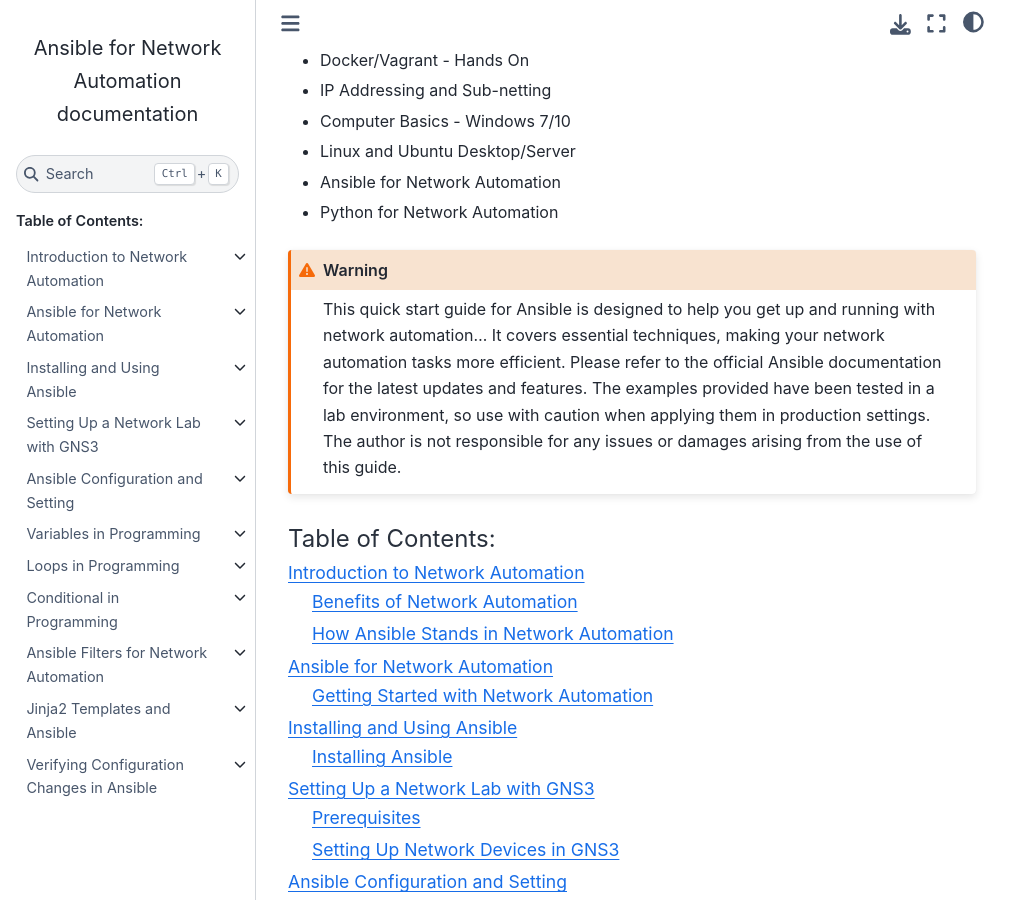
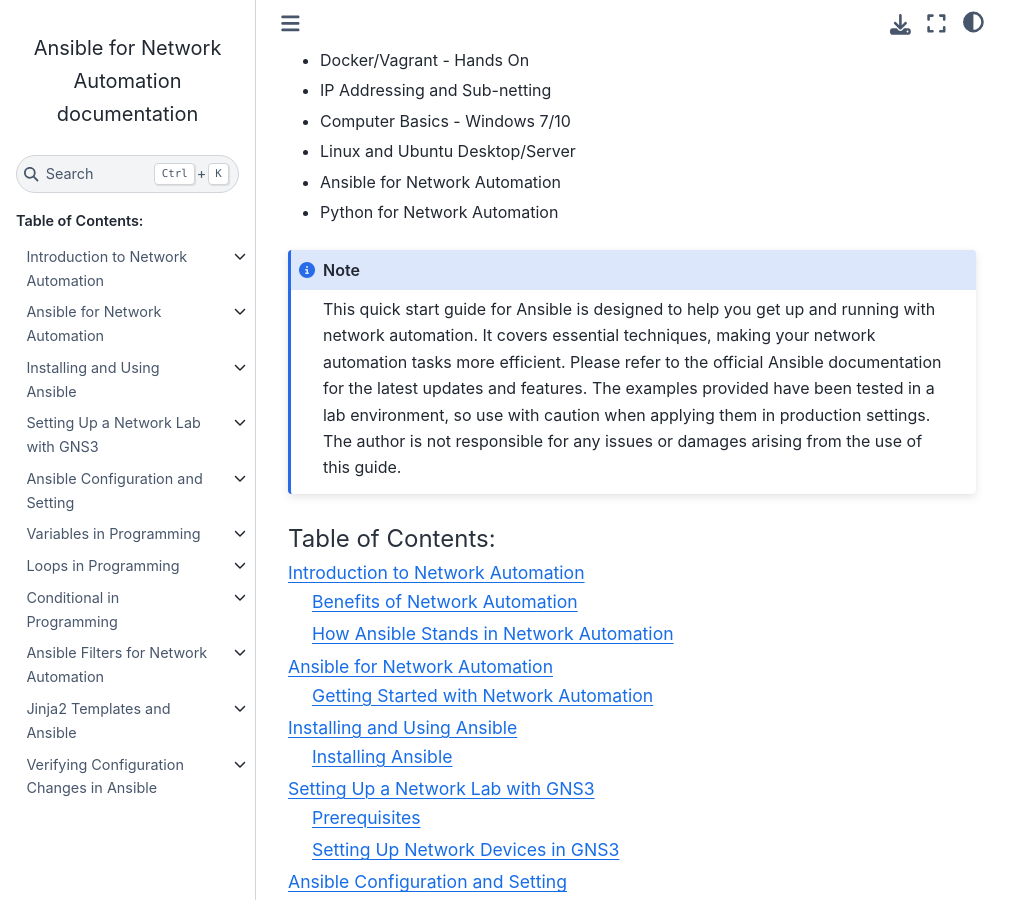
Before and after one commit to sydasif/ansible-cbt-lab, a Sphinx documentation site: the page built from docs/source/index.md, in a window 1280 px wide and 900 px high, scrolled down 508 px. Shown: the whole window, without its empty margins (0-1031 px from the left). Built offline with Sphinx 7.4.7 and the Sphinx Book theme 1.1.4, drawn with Linux system fonts in a browser that asks for light colours.

Commit message:
update welcome page

````diff
--- a/docs/source/index.md
+++ b/docs/source/index.md
@@ -27,8 +27,8 @@
   - Ansible for Network Automation
   - Python for Network Automation
 
-```{warning}
-This quick start guide for Ansible is designed to help you get up and running with network automation... It covers essential techniques, making your network automation tasks more efficient. Please refer to the official Ansible documentation for the latest updates and features. The examples provided have been tested in a lab environment, so use with caution when applying them in production settings. The author is not responsible for any issues or damages arising from the use of this guide.
+```{note}
+This quick start guide for Ansible is designed to help you get up and running with network automation. It covers essential techniques, making your network automation tasks more efficient. Please refer to the official Ansible documentation for the latest updates and features. The examples provided have been tested in a lab environment, so use with caution when applying them in production settings. The author is not responsible for any issues or damages arising from the use of this guide.
 ```
 
 ```{toctree}
````
